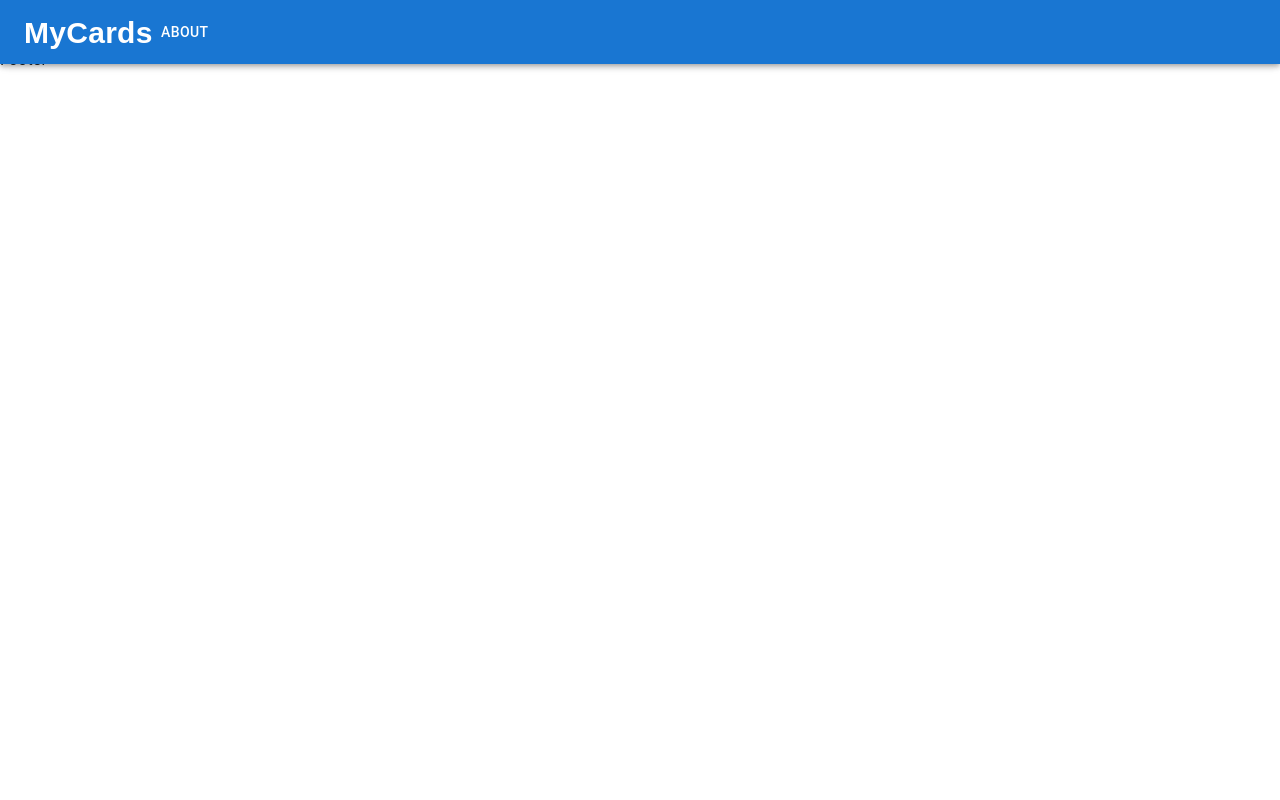
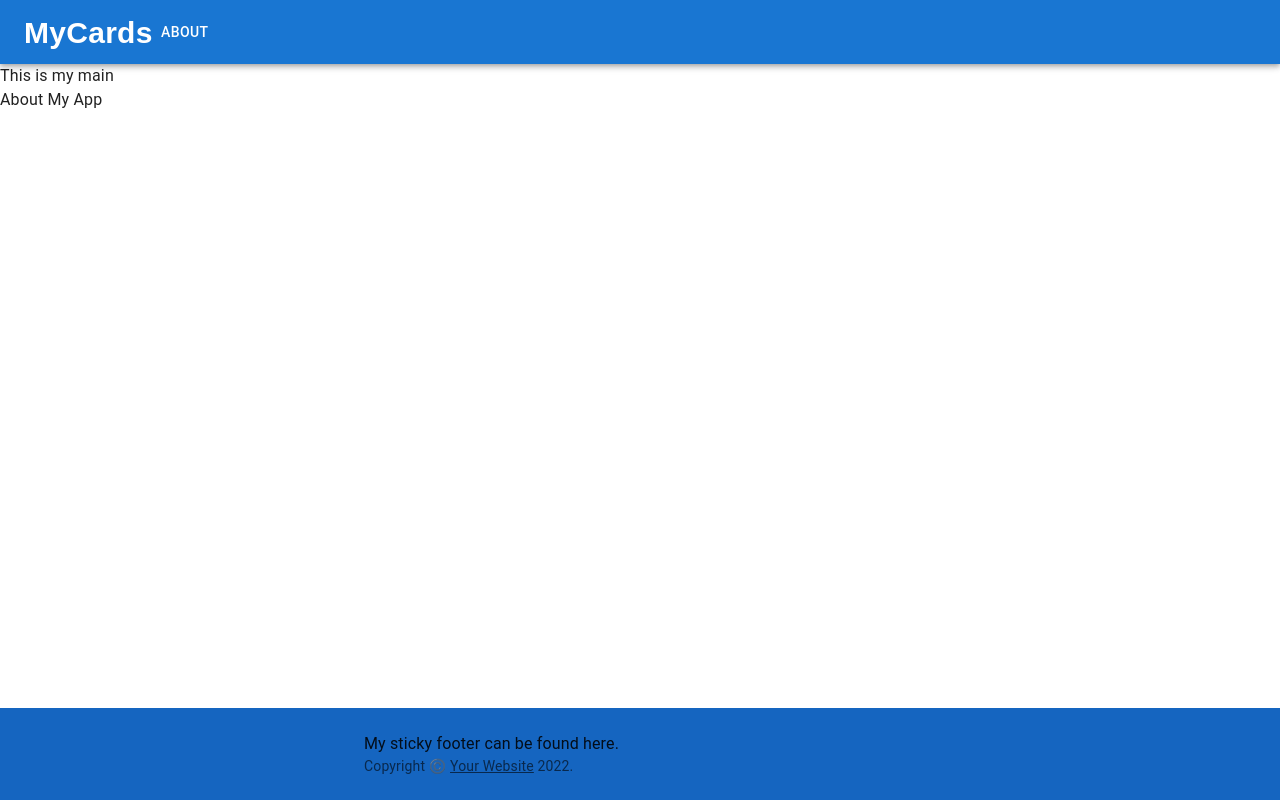
Before and after one commit to KerenMay/React-lesson, a React (Create React App) app in the folder react-apps/: page / in a window 1280 px wide. Built offline with nearby package versions, Linux system fonts and the light colour scheme.

Commit message:
adding header&footer styling

```diff
--- a/react-apps/src/applications/501_AppLayoutWithMUI/layouts/Layout.jsx
+++ b/react-apps/src/applications/501_AppLayoutWithMUI/layouts/Layout.jsx
@@ -2,10 +2,11 @@ import Footer from "./footer/Footer";
 import Header from "./header/Header";
 import Main from "./main/Main";
 import CssBaseline from "@mui/material/CssBaseline";
+import Box from "@mui/material/Box";
 
 function Layout({ children }) {
   return (
-    <div>
+    <Box sx={{ display: "flex", flexDirection: "column", minHeight: "100vh" }}>
       <CssBaseline />
       <Header />
       <Main>
@@ -13,7 +14,7 @@ function Layout({ children }) {
         {children}
       </Main>
       <Footer />
-    </div>
+    </Box>
   );
 }
 
--- a/react-apps/src/applications/501_AppLayoutWithMUI/layouts/footer/Footer.jsx
+++ b/react-apps/src/applications/501_AppLayoutWithMUI/layouts/footer/Footer.jsx
@@ -1,5 +1,44 @@
+import Box from "@mui/material/Box";
+import Typography from "@mui/material/Typography";
+import Container from "@mui/material/Container";
+import Link from "@mui/material/Link";
+import { blue } from "@mui/material/colors";
+
+function Copyright() {
+  return (
+    <Typography variant="body2" color="text.secondary">
+      {"Copyright ©️ "}
+      <Link color="inherit" href="https://mui.com/">
+        Your Website
+      </Link>{" "}
+      {new Date().getFullYear()}
+      {"."}
+    </Typography>
+  );
+}
+
 function Footer() {
-  return <div>Footer</div>;
+  return (
+    <>
+      <Box
+        component="footer"
+        sx={{
+          py: 3,
+          px: 2,
+          mt: "auto",
+          //backgroundColor: (theme) => blue[500],
+          backgroundColor: "primary.dark",
+        }}
+      >
+        <Container maxWidth="sm">
+          <Typography variant="body1">
+            My sticky footer can be found here.
+          </Typography>
+          <Copyright />
+        </Container>
+      </Box>
+    </>
+  );
 }
 
 export default Footer;
--- a/react-apps/src/applications/501_AppLayoutWithMUI/layouts/header/Header.jsx
+++ b/react-apps/src/applications/501_AppLayoutWithMUI/layouts/header/Header.jsx
@@ -5,7 +5,7 @@ import Button from "@mui/material/Button";
 
 function Header() {
   return (
-    <AppBar>
+    <AppBar position="sticky">
       <Toolbar>
         <Typography
           sx={{ fontFamily: "fantasy", fontWeight: 900, fontSize: 30 }}
```
